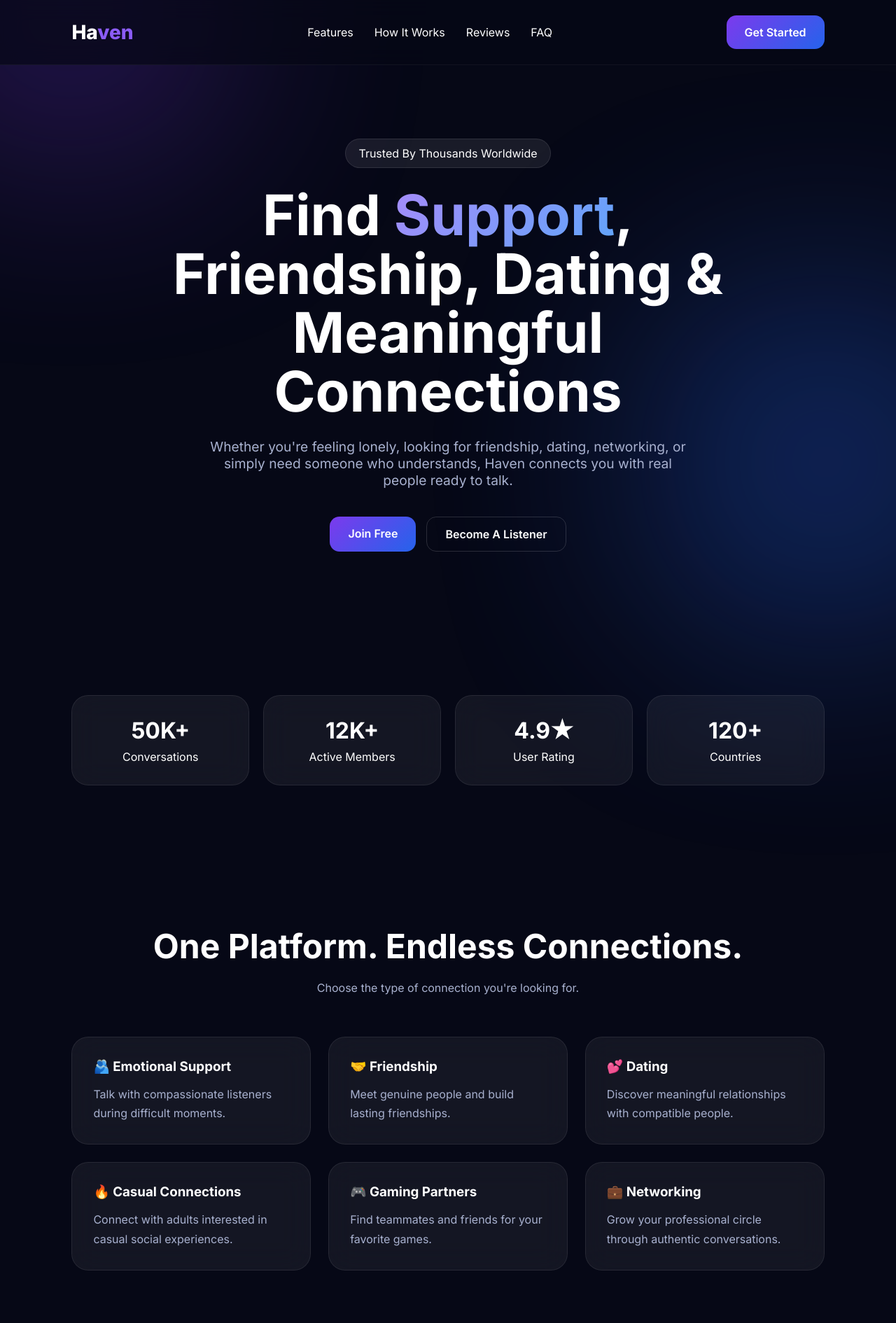
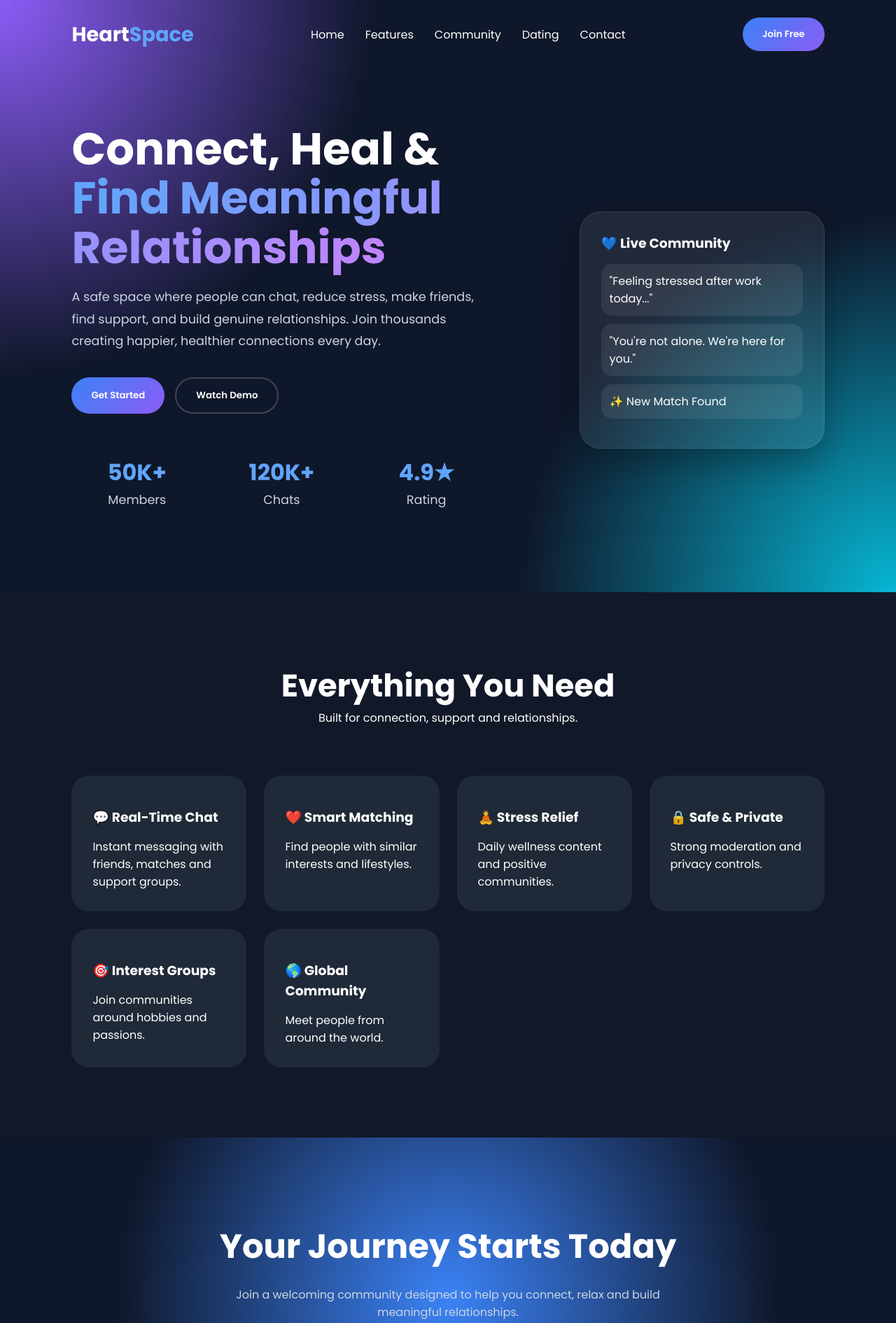
Before and after one commit to malone254/Chat, a plain HTML site: page index.html in a window 1280 px wide. Shown: the top 1890 px of the page at 70% size. Drawn offline with Linux system fonts and the light colour scheme.

Commit message:
Update index.html

```diff
--- a/index.html
+++ b/index.html
@@ -3,335 +3,197 @@
 <head>
 <meta charset="UTF-8">
 <meta name="viewport" content="width=device-width, initial-scale=1.0">
-<title>Haven - Find Real Connections</title>
+<title>HeartSpace - Connect, Relax & Belong</title>
 
-<link href="https://fonts.googleapis.com/css2?family=Inter:wght@300;400;500;600;700;800&display=swap" rel="stylesheet">
+<link href="https://fonts.googleapis.com/css2?family=Poppins:wght@300;400;500;600;700&display=swap" rel="stylesheet">
 
 <style>
-
-:root{
---bg:#060816;
---card:rgba(255,255,255,.06);
---border:rgba(255,255,255,.08);
---text:#ffffff;
---muted:#a8b1cf;
---primary:#7c3aed;
---secondary:#2563eb;
-}
-
 *{
     margin:0;
     padding:0;
     box-sizing:border-box;
-font-family:'Inter',sans-serif;
-}
-
-html{
-scroll-behavior:smooth;
+    font-family:'Poppins',sans-serif;
 }
 
 body{
-background:var(--bg);
-color:var(--text);
+    background:#0f172a;
+    color:white;
     overflow-x:hidden;
 }
 
-/* Animated Background */
-
-.blur{
-position:fixed;
-border-radius:50%;
-filter:blur(140px);
-z-index:-1;
-opacity:.4;
+.hero{
+    min-height:100vh;
+    background:
+    radial-gradient(circle at top left,#8b5cf6,transparent 35%),
+    radial-gradient(circle at bottom right,#06b6d4,transparent 35%),
+    #0f172a;
 }
 
-.blur1{
-width:400px;
-height:400px;
-background:#7c3aed;
-top:-150px;
-left:-100px;
-animation:float 8s infinite ease-in-out;
-}
-
-.blur2{
-width:500px;
-height:500px;
-background:#2563eb;
-right:-150px;
-bottom:-150px;
-animation:float 10s infinite ease-in-out;
-}
-
-@keyframes float{
-50%{
-transform:translateY(-40px);
-}
-}
-
-/* Navbar */
-
 nav{
-position:sticky;
-top:0;
-z-index:100;
     display:flex;
     justify-content:space-between;
     align-items:center;
-padding:22px 8%;
-background:rgba(6,8,22,.7);
-backdrop-filter:blur(15px);
-border-bottom:1px solid rgba(255,255,255,.05);
+    padding:25px 8%;
 }
 
 .logo{
-font-size:28px;
-font-weight:800;
+    font-size:1.8rem;
+    font-weight:700;
 }
 
 .logo span{
-color:#8b5cf6;
+    color:#60a5fa;
 }
 
-nav ul{
+.nav-links{
     display:flex;
-list-style:none;
     gap:30px;
 }
 
-nav a{
+.nav-links a{
+    text-decoration:none;
     color:white;
-text-decoration:none;
+    transition:.3s;
+}
+
+.nav-links a:hover{
+    color:#60a5fa;
 }
 
 .btn{
-display:inline-block;
-padding:14px 26px;
-border-radius:14px;
-text-decoration:none;
+    background:linear-gradient(135deg,#3b82f6,#8b5cf6);
+    color:white;
+    border:none;
+    padding:14px 28px;
+    border-radius:50px;
+    cursor:pointer;
     font-weight:600;
     transition:.3s;
 }
 
-.btn-primary{
-background:linear-gradient(135deg,#7c3aed,#2563eb);
-color:white;
-}
-
-.btn-primary:hover{
+.btn:hover{
     transform:translateY(-3px);
 }
 
-.btn-secondary{
-border:1px solid rgba(255,255,255,.15);
-color:white;
+.hero-content{
+    display:flex;
+    align-items:center;
+    justify-content:space-between;
+    padding:80px 8%;
+    gap:50px;
 }
 
-/* Hero */
-
-.hero{
-min-height:100vh;
-display:flex;
-justify-content:center;
-align-items:center;
-text-align:center;
-padding:0 8%;
+.left{
+    max-width:600px;
 }
 
-.hero-content{
-max-width:950px;
+.left h1{
+    font-size:4rem;
+    line-height:1.1;
+    margin-bottom:20px;
 }
 
-.badge{
-display:inline-block;
-padding:10px 18px;
-background:rgba(255,255,255,.08);
-border:1px solid rgba(255,255,255,.1);
-border-radius:999px;
-margin-bottom:25px;
-}
-
-.hero h1{
-font-size:5rem;
-line-height:1.05;
-margin-bottom:25px;
-}
-
-.gradient{
-background:linear-gradient(135deg,#a78bfa,#60a5fa);
+.left h1 span{
+    background:linear-gradient(90deg,#60a5fa,#c084fc);
     -webkit-background-clip:text;
     -webkit-text-fill-color:transparent;
 }
 
-.hero p{
-font-size:1.2rem;
-color:var(--muted);
-max-width:700px;
-margin:auto;
-margin-bottom:40px;
+.left p{
+    color:#cbd5e1;
+    font-size:1.1rem;
+    margin-bottom:35px;
+    line-height:1.8;
 }
 
-.hero-buttons{
+.buttons{
     display:flex;
-justify-content:center;
     gap:15px;
-flex-wrap:wrap;
 }
 
-/* Sections */
-
-.section{
-padding:100px 8%;
+.secondary{
+    background:transparent;
+    border:2px solid rgba(255,255,255,.2);
 }
 
-.section-title{
-text-align:center;
-font-size:3rem;
-margin-bottom:20px;
-}
-
-.section-sub{
-text-align:center;
-max-width:700px;
-margin:auto;
-color:var(--muted);
-margin-bottom:60px;
-}
-
-/* Stats */
-
-.stats{
-display:grid;
-grid-template-columns:repeat(auto-fit,minmax(220px,1fr));
-gap:20px;
-}
-
-.stat{
-background:var(--card);
-border:1px solid var(--border);
-padding:30px;
-border-radius:24px;
-backdrop-filter:blur(20px);
-text-align:center;
-}
-
-.stat h2{
-font-size:2rem;
-margin-bottom:8px;
-}
-
-/* Grid */
-
-.grid{
-display:grid;
-grid-template-columns:repeat(auto-fit,minmax(280px,1fr));
-gap:25px;
+.right{
+    position:relative;
 }
 
 .card{
-background:var(--card);
-border:1px solid var(--border);
+    width:350px;
+    background:rgba(255,255,255,.08);
+    backdrop-filter:blur(20px);
+    border:1px solid rgba(255,255,255,.1);
     padding:30px;
-border-radius:24px;
-backdrop-filter:blur(20px);
-transition:.3s;
-}
-
-.card:hover{
-transform:translateY(-8px);
+    border-radius:30px;
+    box-shadow:0 20px 50px rgba(0,0,0,.3);
 }
 
 .card h3{
     margin-bottom:15px;
 }
 
-.card p{
-color:var(--muted);
-line-height:1.7;
+.bubble{
+    background:rgba(255,255,255,.08);
+    padding:12px;
+    border-radius:15px;
+    margin:12px 0;
 }
 
-/* How It Works */
-
-.steps{
+.stats{
     display:grid;
-grid-template-columns:repeat(auto-fit,minmax(250px,1fr));
+    grid-template-columns:repeat(3,1fr);
     gap:20px;
-}
-
-.step{
-padding:30px;
-background:var(--card);
-border:1px solid var(--border);
-border-radius:20px;
+    margin-top:60px;
     text-align:center;
 }
 
-.step-number{
-width:60px;
-height:60px;
-margin:auto;
-margin-bottom:15px;
-border-radius:50%;
-background:linear-gradient(135deg,#7c3aed,#2563eb);
-display:flex;
-align-items:center;
-justify-content:center;
-font-weight:bold;
+.stat h2{
+    color:#60a5fa;
+    font-size:2rem;
 }
 
-/* Testimonials */
-
-.testimonial{
-background:var(--card);
-border:1px solid var(--border);
-padding:30px;
-border-radius:20px;
+.features{
+    padding:100px 8%;
+    background:#111827;
 }
 
-.testimonial p{
-color:var(--muted);
-margin-bottom:15px;
+.section-title{
+    text-align:center;
+    margin-bottom:70px;
 }
 
-.user{
-font-weight:700;
+.section-title h2{
+    font-size:2.8rem;
 }
 
-/* FAQ */
-
-.faq{
-background:var(--card);
-padding:25px;
-border-radius:18px;
-margin-bottom:15px;
-border:1px solid var(--border);
+.feature-grid{
+    display:grid;
+    grid-template-columns:repeat(auto-fit,minmax(250px,1fr));
+    gap:25px;
 }
 
-.faq h3{
-margin-bottom:10px;
+.feature{
+    background:#1f2937;
+    padding:30px;
+    border-radius:25px;
+    transition:.3s;
 }
 
-.faq p{
-color:var(--muted);
+.feature:hover{
+    transform:translateY(-8px);
 }
 
-/* CTA */
+.feature h3{
+    margin:15px 0;
+}
 
 .cta{
+    padding:120px 8%;
     text-align:center;
-padding:120px 8%;
-}
-
-.cta-box{
-background:linear-gradient(
-135deg,
-rgba(124,58,237,.2),
-rgba(37,99,235,.2)
-);
-padding:60px;
-border-radius:30px;
-border:1px solid var(--border);
+    background:
+    radial-gradient(circle,#3b82f6 0%,transparent 70%);
 }
 
 .cta h2{
@@ -339,339 +201,174 @@ font-size:3rem;
     margin-bottom:20px;
 }
 
-.cta p{
-max-width:700px;
-margin:auto;
-margin-bottom:30px;
-color:var(--muted);
+footer{
+    text-align:center;
+    padding:30px;
+    color:#94a3b8;
+    border-top:1px solid rgba(255,255,255,.08);
 }
 
-/* Footer */
+@media(max-width:900px){
 
-footer{
-padding:60px 8%;
-border-top:1px solid rgba(255,255,255,.05);
+.hero-content{
+    flex-direction:column;
+    text-align:center;
 }
 
-.footer-grid{
-display:grid;
-grid-template-columns:repeat(auto-fit,minmax(200px,1fr));
-gap:30px;
-}
-
-.footer-grid h4{
-margin-bottom:15px;
-}
-
-.footer-grid p{
-color:var(--muted);
-margin-bottom:10px;
-}
-
-.copy{
-text-align:center;
-margin-top:40px;
-color:var(--muted);
-}
-
-@media(max-width:768px){
-
-.hero h1{
+.left h1{
     font-size:3rem;
 }
 
-.section-title{
-font-size:2rem;
+.buttons{
+    justify-content:center;
 }
 
-nav ul{
-display:none;
+.card{
+    width:100%;
 }
-
 }
-
 </style>
 </head>
+
 <body>
-
-<div class="blur blur1"></div>
-<div class="blur blur2"></div>
-
-<nav>
-
-<div class="logo">
-Ha<span>ven</span>
-</div>
-
-<ul>
-<li><a href="#features">Features</a></li>
-<li><a href="#how">How It Works</a></li>
-<li><a href="#reviews">Reviews</a></li>
-<li><a href="#faq">FAQ</a></li>
-</ul>
-
-<a href="#" class="btn btn-primary">Get Started</a>
-
-</nav>
 
 <section class="hero">
 
+<nav>
+<div class="logo">Heart<span>Space</span></div>
+
+<div class="nav-links">
+<a href="#">Home</a>
+<a href="#">Features</a>
+<a href="#">Community</a>
+<a href="#">Dating</a>
+<a href="#">Contact</a>
+</div>
+
+<button class="btn">Join Free</button>
+</nav>
+
 <div class="hero-content">
 
-<div class="badge">
-Trusted By Thousands Worldwide
+<div class="left">
+<h1>Connect, Heal & <span>Find Meaningful Relationships</span></h1>
+
+<p>
+A safe space where people can chat, reduce stress,
+make friends, find support, and build genuine
+relationships. Join thousands creating happier,
+healthier connections every day.
+</p>
+
+<div class="buttons">
+<button class="btn">Get Started</button>
+<button class="btn secondary">Watch Demo</button>
 </div>
 
-<h1>
-Find <span class="gradient">Support</span>,
-Friendship,
-Dating &
-Meaningful Connections
-</h1>
+<div class="stats">
 
-<p>
-Whether you're feeling lonely, looking for friendship,
-dating, networking, or simply need someone who understands,
-Haven connects you with real people ready to talk.
-</p>
+<div class="stat">
+<h2>50K+</h2>
+<p>Members</p>
+</div>
 
-<div class="hero-buttons">
-<a href="#" class="btn btn-primary">Join Free</a>
-<a href="#" class="btn btn-secondary">Become A Listener</a>
+<div class="stat">
+<h2>120K+</h2>
+<p>Chats</p>
+</div>
+
+<div class="stat">
+<h2>4.9★</h2>
+<p>Rating</p>
+</div>
+
+</div>
+
+</div>
+
+<div class="right">
+
+<div class="card">
+<h3>💙 Live Community</h3>
+
+<div class="bubble">
+"Feeling stressed after work today..."
+</div>
+
+<div class="bubble">
+"You're not alone. We're here for you."
+</div>
+
+<div class="bubble">
+✨ New Match Found
+</div>
+
+</div>
+
 </div>
 
 </div>
 
 </section>
 
-<section class="section">
+<section class="features">
 
-<div class="stats">
-
-<div class="stat">
-<h2>50K+</h2>
-<p>Conversations</p>
+<div class="section-title">
+<h2>Everything You Need</h2>
+<p>Built for connection, support and relationships.</p>
 </div>
 
-<div class="stat">
-<h2>12K+</h2>
-<p>Active Members</p>
+<div class="feature-grid">
+
+<div class="feature">
+<h3>💬 Real-Time Chat</h3>
+<p>Instant messaging with friends, matches and support groups.</p>
 </div>
 
-<div class="stat">
-<h2>4.9★</h2>
-<p>User Rating</p>
+<div class="feature">
+<h3>❤️ Smart Matching</h3>
+<p>Find people with similar interests and lifestyles.</p>
 </div>
 
-<div class="stat">
-<h2>120+</h2>
-<p>Countries</p>
+<div class="feature">
+<h3>🧘 Stress Relief</h3>
+<p>Daily wellness content and positive communities.</p>
+</div>
+
+<div class="feature">
+<h3>🔒 Safe & Private</h3>
+<p>Strong moderation and privacy controls.</p>
+</div>
+
+<div class="feature">
+<h3>🎯 Interest Groups</h3>
+<p>Join communities around hobbies and passions.</p>
+</div>
+
+<div class="feature">
+<h3>🌎 Global Community</h3>
+<p>Meet people from around the world.</p>
 </div>
 
 </div>
 
 </section>
 
-<section class="section" id="features">
+<section class="cta">
 
-<h2 class="section-title">
-One Platform. Endless Connections.
-</h2>
+<h2>Your Journey Starts Today</h2>
 
-<p class="section-sub">
-Choose the type of connection you're looking for.
+<p style="max-width:700px;margin:auto;margin-bottom:30px;color:#cbd5e1;">
+Join a welcoming community designed to help you
+connect, relax and build meaningful relationships.
 </p>
 
-<div class="grid">
-
-<div class="card">
-<h3>🫂 Emotional Support</h3>
-<p>Talk with compassionate listeners during difficult moments.</p>
-</div>
-
-<div class="card">
-<h3>🤝 Friendship</h3>
-<p>Meet genuine people and build lasting friendships.</p>
-</div>
-
-<div class="card">
-<h3>💕 Dating</h3>
-<p>Discover meaningful relationships with compatible people.</p>
-</div>
-
-<div class="card">
-<h3>🔥 Casual Connections</h3>
-<p>Connect with adults interested in casual social experiences.</p>
-</div>
-
-<div class="card">
-<h3>🎮 Gaming Partners</h3>
-<p>Find teammates and friends for your favorite games.</p>
-</div>
-
-<div class="card">
-<h3>💼 Networking</h3>
-<p>Grow your professional circle through authentic conversations.</p>
-</div>
-
-</div>
-
-</section>
-
-<section class="section" id="how">
-
-<h2 class="section-title">
-How It Works
-</h2>
-
-<div class="steps">
-
-<div class="step">
-<div class="step-number">1</div>
-<h3>Create A Request</h3>
-<p>Tell the community what you're looking for.</p>
-</div>
-
-<div class="step">
-<div class="step-number">2</div>
-<h3>Get Matched</h3>
-<p>People can apply or connect with you instantly.</p>
-</div>
-
-<div class="step">
-<div class="step-number">3</div>
-<h3>Start Chatting</h3>
-<p>Use secure messaging, voice, or video.</p>
-</div>
-
-<div class="step">
-<div class="step-number">4</div>
-<h3>Complete Session</h3>
-<p>Release payment only when you're satisfied.</p>
-</div>
-
-</div>
-
-</section>
-
-<section class="section" id="reviews">
-
-<h2 class="section-title">
-What Members Say
-</h2>
-
-<div class="grid">
-
-<div class="testimonial">
-<p>
-"This platform helped me find someone to talk to when I felt completely overwhelmed."
-</p>
-<div class="user">Sarah M.</div>
-</div>
-
-<div class="testimonial">
-<p>
-"I made real friends within a week. The experience feels safe and premium."
-</p>
-<div class="user">James K.</div>
-</div>
-
-<div class="testimonial">
-<p>
-"The escrow payment system makes everything trustworthy."
-</p>
-<div class="user">Amina T.</div>
-</div>
-
-</div>
-
-</section>
-
-<section class="section" id="faq">
-
-<h2 class="section-title">
-Frequently Asked Questions
-</h2>
-
-<div class="faq">
-<h3>Is Haven free?</h3>
-<p>Creating an account is free. Premium services may require payment.</p>
-</div>
-
-<div class="faq">
-<h3>How are payments protected?</h3>
-<p>Funds remain secure until the session is completed.</p>
-</div>
-
-<div class="faq">
-<h3>Can I use Haven for dating?</h3>
-<p>Yes. Users can choose friendship, dating, support, networking, and more.</p>
-</div>
-
-<div class="faq">
-<h3>Are conversations private?</h3>
-<p>Your privacy and security are a core part of the platform.</p>
-</div>
-
-</section>
-
-<section class="cta">
-
-<div class="cta-box">
-
-<h2>
-Your Next Meaningful Conversation Starts Here
-</h2>
-
-<p>
-Join thousands of people finding support, friendship,
-relationships, and real connections every day.
-</p>
-
-<a href="#" class="btn btn-primary">
-Create Your Account
-</a>
-
-</div>
+<button class="btn">Create Your Account</button>
 
 </section>
 
 <footer>
-
-<div class="footer-grid">
-
-<div>
-<h4>Haven</h4>
-<p>Real conversations. Real connections.</p>
-</div>
-
-<div>
-<h4>Company</h4>
-<p>About</p>
-<p>Careers</p>
-<p>Press</p>
-</div>
-
-<div>
-<h4>Resources</h4>
-<p>Privacy</p>
-<p>Terms</p>
-<p>Safety</p>
-</div>
-
-<div>
-<h4>Support</h4>
-<p>Help Center</p>
-<p>Contact</p>
-<p>Community</p>
-</div>
-
-</div>
-
-<div class="copy">
-© 2026 Haven. All Rights Reserved.
-</div>
-
+© 2026 HeartSpace. All Rights Reserved.
 </footer>
 
 </body>
```
Lines whose indentation alone changed are shown as unchanged.
